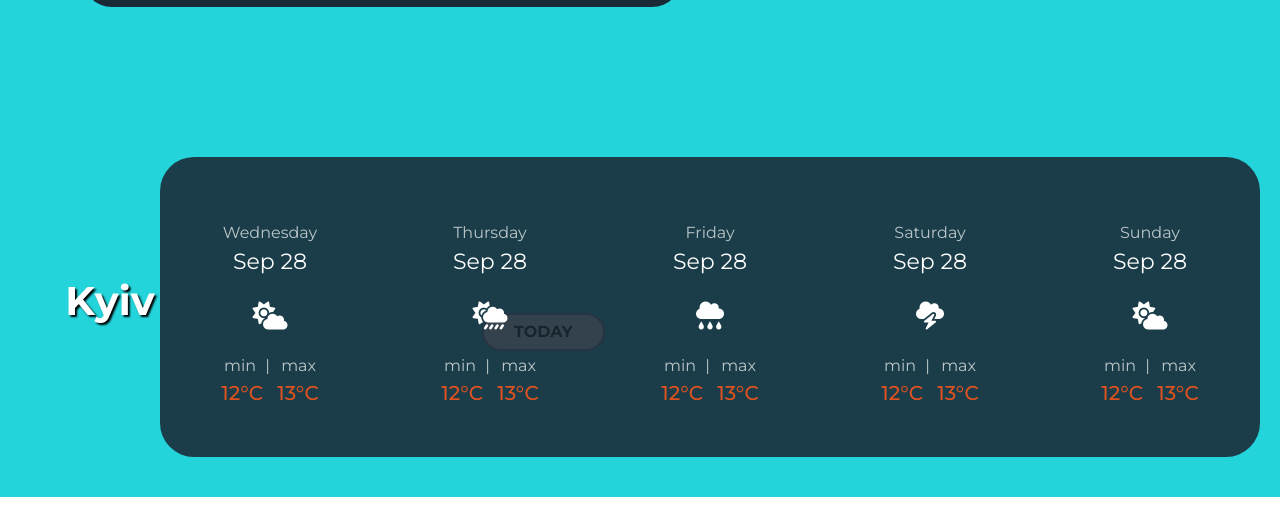
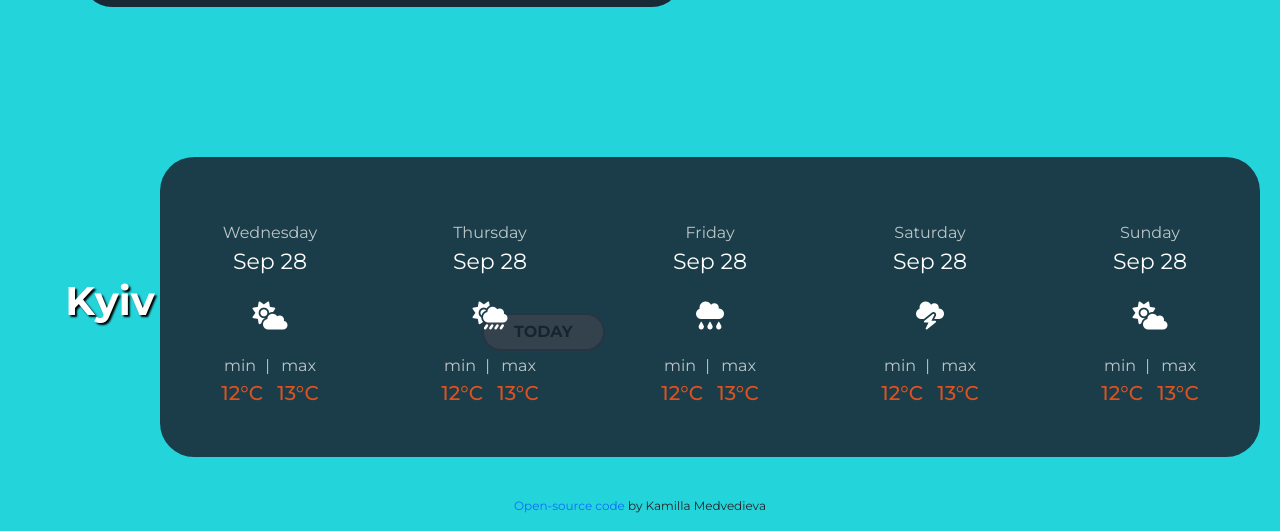
Before and after one commit to KamiMe8/my-weather-app-project, a plain HTML site: page index.html in a window 1280 px wide. Shown: the part 681-1212 px from the top of the page. Before the commit the page ends 1178 px from the top, so only its background shows below. Drawn offline with nearby package versions, Linux system fonts and the light colour scheme; no server answers.

Commit message:
Added footer with link to github
HTML and CSS

```diff
--- a/css/styles.css
+++ b/css/styles.css
@@ -282,3 +282,17 @@ body {
   color: rgb(223, 82, 31);
   padding: 4px 5px;
 }
+
+.footer {
+  position: relative;
+  text-align: center;
+  font-size: 12px;
+}
+
+.github-link {
+  text-decoration: none;
+}
+
+.github-link:hover {
+  text-decoration: underline;
+}
--- a/index.html
+++ b/index.html
@@ -197,6 +197,16 @@
         </div>
       </div>
     </div>
+    <p class="footer">
+      <a
+        href="https://github.com/KamiMe8/my-weather-app-project"
+        class="github-link"
+        target="_blank"
+        rel="noopener noreferrer nofollower"
+        >Open-source code</a
+      >
+      by Kamilla Medvedieva
+    </p>
     <script src="./js/index.js"></script>
   </body>
 </html>
```
